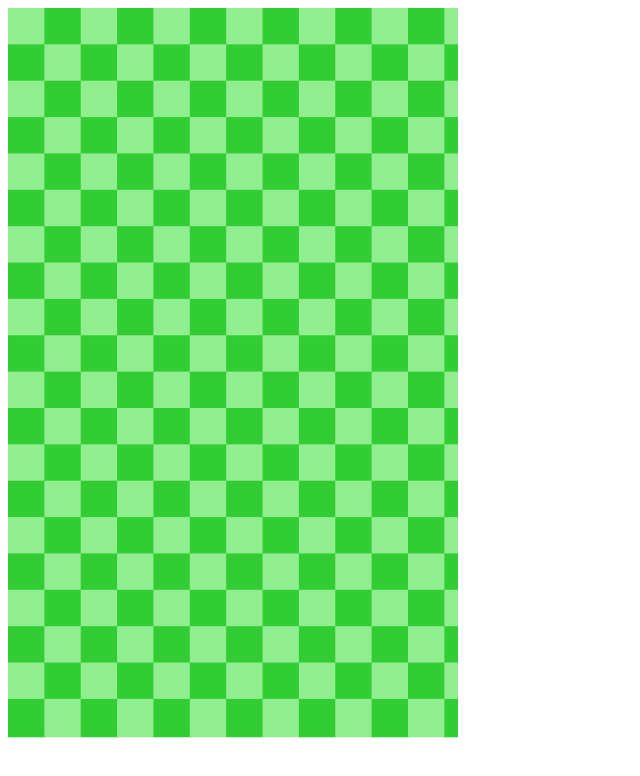
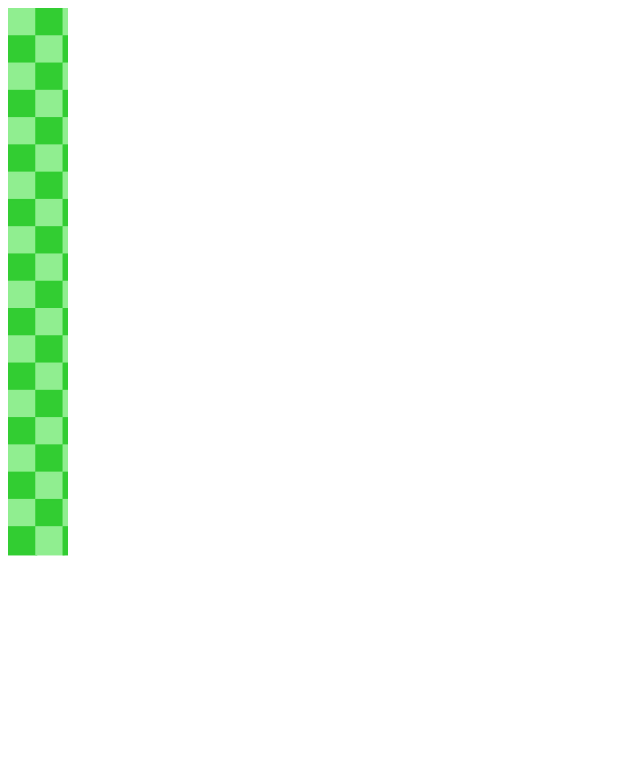
Before and after one commit to JGGaming/snake, a plain HTML site: page index.html in a window 1280 px wide. Shown: the whole page, without its empty margins (0-640 px from the left). Drawn offline with Linux system fonts and the light colour scheme.

Commit message:
update canvas dimensions

```diff
--- a/index.html
+++ b/index.html
@@ -9,7 +9,7 @@
 </head>
 
 <body>
-  <canvas id="game" height="800" width="450" >
+  <canvas id="game" height="600" width="60" >
 
   <script src="script.js"></script>
 </body>
```
